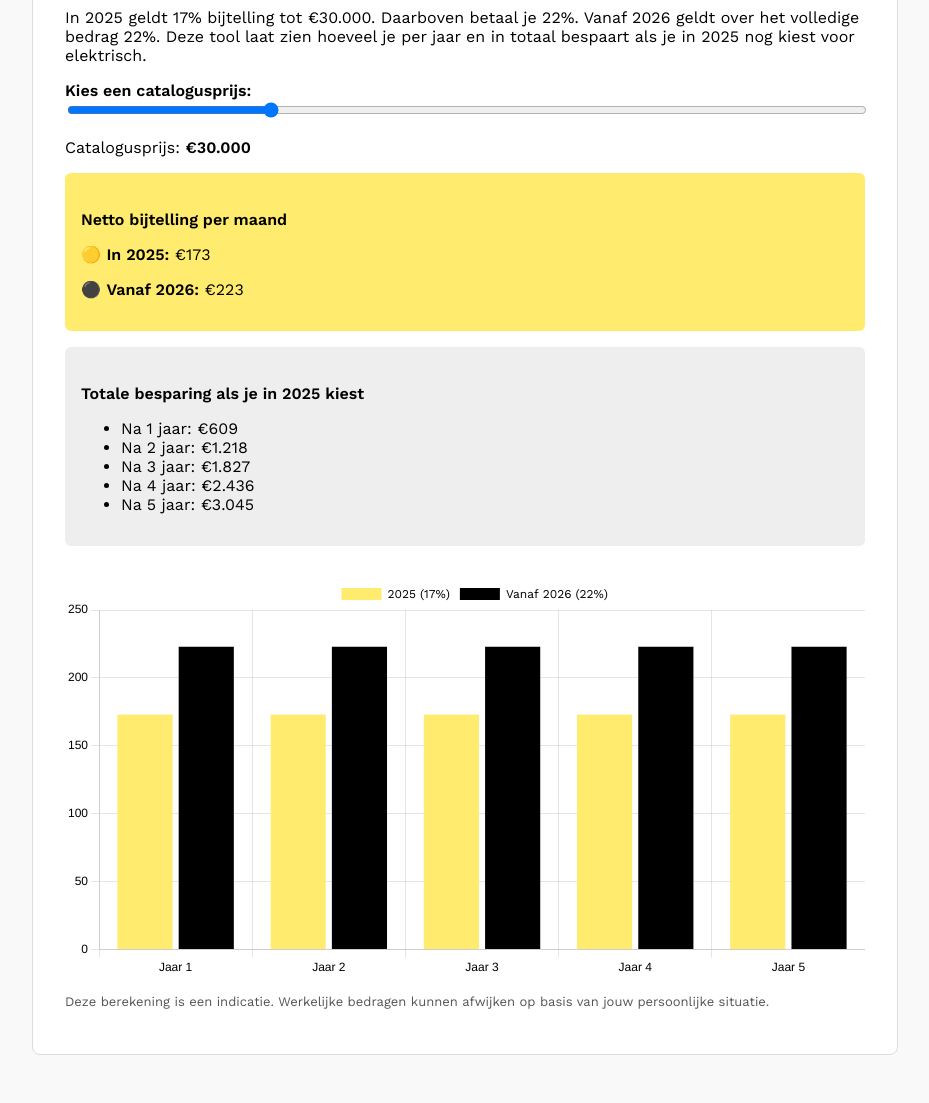
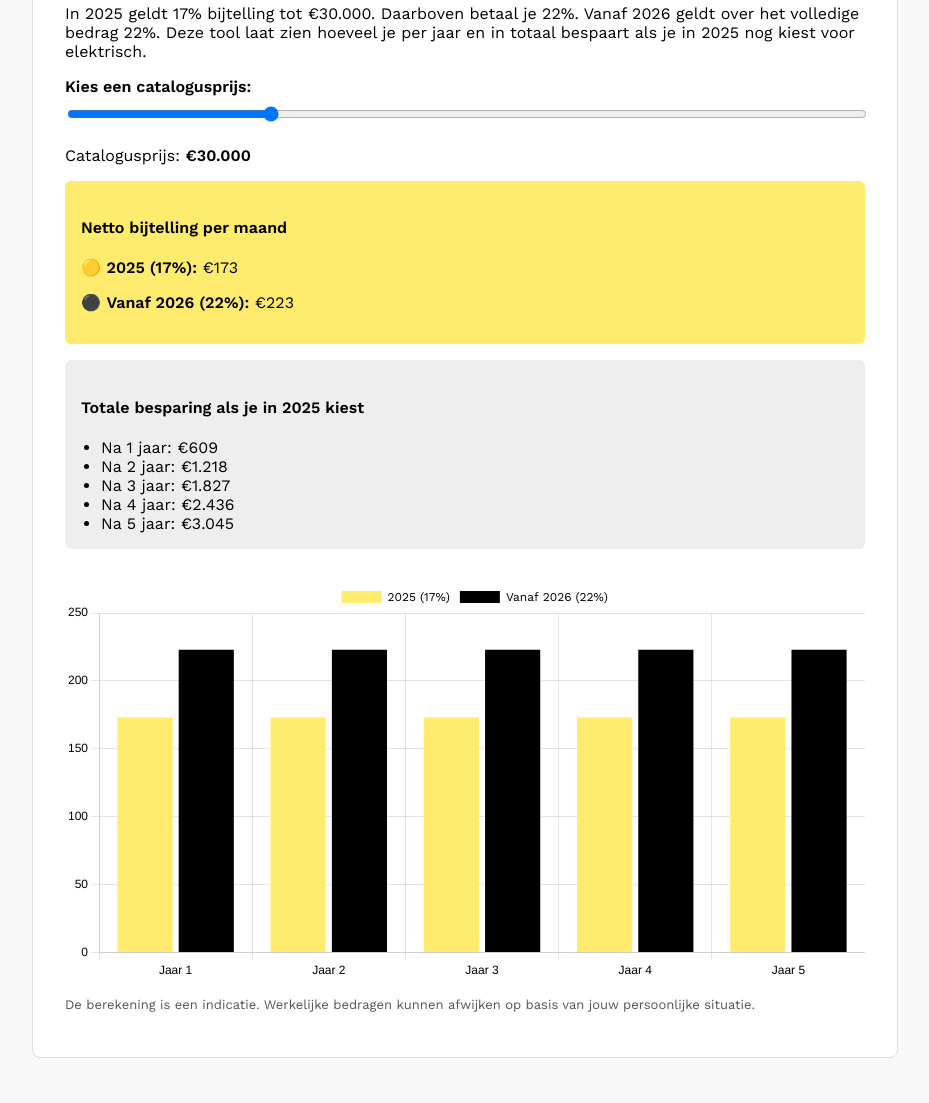
Before and after one commit to Pieter475/bijtelling.github.io, a plain HTML site: page index.html in a window 1280 px wide. Shown: the part 137-1240 px from the top of the page, without its empty margins (175-1104 px from the left). Drawn offline with nearby package versions, Linux system fonts and the light colour scheme.

Commit message:
Update index.html

```diff
--- a/index.html
+++ b/index.html
@@ -2,31 +2,28 @@
 <html lang="nl">
 <head>
   <meta charset="UTF-8">
-  <title>17% Bijtelling Voordeel – Bespaar met Elektrisch Rijden</title>
+  <title>Besparen met 17% bijtelling</title>
   <link href="https://fonts.googleapis.com/css2?family=Work+Sans:wght@400;600&display=swap" rel="stylesheet">
   <script src="https://cdn.jsdelivr.net/npm/chart.js"></script>
   <style>
     body {
       font-family: 'Work Sans', sans-serif;
-      background-color: #f9f9f9;
-      padding: 40px;
+      background: #f9f9f9;
+      padding: 32px;
     }
 
     .container {
       max-width: 800px;
-      background: white;
+      background: #ffffff;
       padding: 32px;
       border-radius: 8px;
       border: 1px solid #ddd;
-      margin: auto;
+      margin: 0 auto;
     }
 
     h2, h4 {
-      margin-bottom: 16px;
-    }
-
-    label {
-      font-weight: bold;
+      color: #000;
+      font-family: 'Work Sans', sans-serif;
     }
 
     .highlight {
@@ -36,21 +33,26 @@
       margin-bottom: 16px;
     }
 
-    .graybox {
+    .savings {
       background: #eeeeee;
       padding: 16px;
       border-radius: 6px;
     }
 
-    .note {
-      font-size: 13px;
-      color: #555;
-      margin-top: 16px;
+    canvas {
+      margin-top: 32px;
+      display: block;
+      max-width: 100%;
+    }
+
+    label {
+      font-weight: 600;
+      display: block;
+      margin-bottom: 8px;
     }
   </style>
 </head>
 <body>
-
   <div class="container">
     <h2>Besparen met 17% bijtelling</h2>
     <p>
@@ -58,19 +60,22 @@
       Deze tool laat zien hoeveel je per jaar en in totaal bespaart als je in 2025 nog kiest voor elektrisch.
     </p>
 
+    <!-- Catalogusprijs -->
     <label for="prijs">Kies een catalogusprijs:</label>
-  <input type="range" id="prijs" min="20000" max="60000" value="30000" step="1" oninput="updateBijtelling()" style="width: 100%;">
+    <input type="range" id="prijs" min="20000" max="60000" value="30000" step="1" oninput="updateBijtelling()" style="width: 100%; margin-bottom: 8px;">
     <p>Catalogusprijs: <strong>€<span id="prijsValue">30.000</span></strong></p>
 
+    <!-- Netto bijtelling -->
     <div class="highlight">
       <h4>Netto bijtelling per maand</h4>
-    <p>🟡 <strong>In 2025:</strong> €<span id="bijtelling2025">---</span></p>
-    <p>⚫ <strong>Vanaf 2026:</strong> €<span id="bijtelling2026">---</span></p>
+      <p>🟡 <strong>2025 (17%):</strong> €<span id="bijtelling2025">---</span></p>
+      <p>⚫ <strong>Vanaf 2026 (22%):</strong> €<span id="bijtelling2026">---</span></p>
     </div>
 
-  <div class="graybox">
+    <!-- Totale besparing -->
+    <div class="savings">
       <h4>Totale besparing als je in 2025 kiest</h4>
-    <ul>
+      <ul style="padding-left: 20px; margin: 0;">
         <li>Na 1 jaar: €<span id="bespaar1">---</span></li>
         <li>Na 2 jaar: €<span id="bespaar2">---</span></li>
         <li>Na 3 jaar: €<span id="bespaar3">---</span></li>
@@ -79,10 +84,11 @@
       </ul>
     </div>
 
-  <canvas id="bijtellingChart" width="700" height="350" style="margin-top: 32px;"></canvas>
+    <!-- Grafiek -->
+    <canvas id="bijtellingChart" width="700" height="350"></canvas>
 
-  <p class="note">
-    Deze berekening is een indicatie. Werkelijke bedragen kunnen afwijken op basis van jouw persoonlijke situatie.
+    <p style="font-size: 13px; color: #555; margin-top: 16px;">
+      De berekening is een indicatie. Werkelijke bedragen kunnen afwijken op basis van jouw persoonlijke situatie.
     </p>
   </div>
 
@@ -169,6 +175,5 @@
       updateBijtelling();
     });
   </script>
-
 </body>
 </html>
```
Lines whose indentation alone changed are shown as unchanged.
